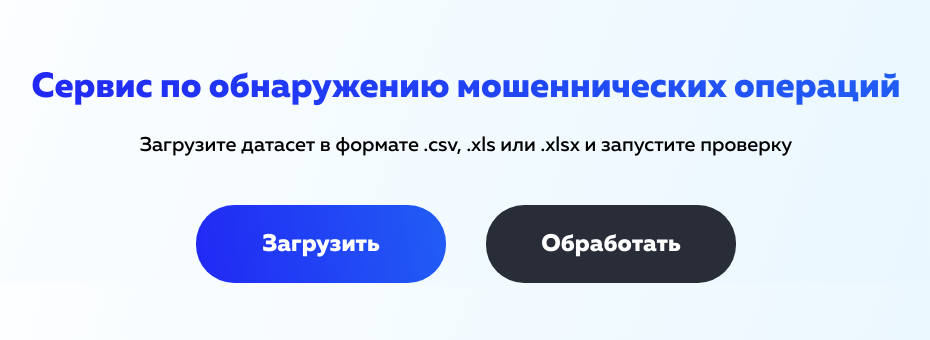
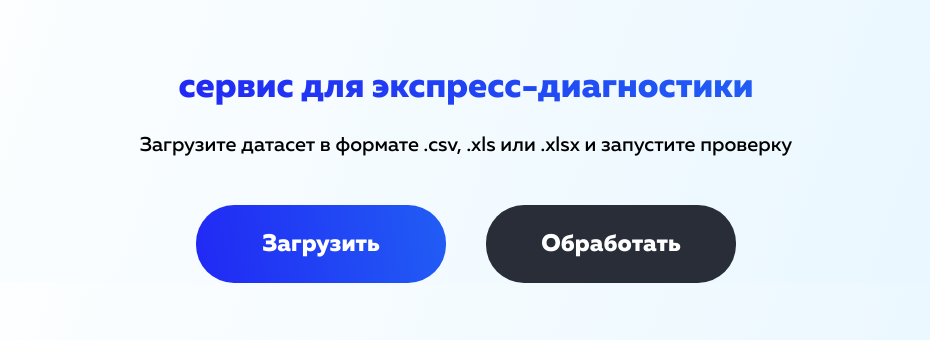
Before and after one commit to Qklex/DigitalBreakthrough2022, a Python web app: template templates/index.html in a window 1280 px wide. Shown: the part 80-420 px from the top of the page, without its empty margins (174-1104 px from the left). Run offline with Jinja, Linux system fonts and the light colour scheme; the template is opened without the code that fills it, so the values that code supplies are empty.

Commit message:
remove idea

```diff
--- a/templates/index.html
+++ b/templates/index.html
@@ -20,7 +20,7 @@
 
     <main class="container">
       <div class="text-content">
-        <h1 class="main-text">Сервис по обнаружению мошеннических операций</h1>
+        <h1 class="main-text">сервис для экспресс-диагностики</h1>
         <p class="content-text">Загрузите датасет в формате .csv, .xls или .xlsx и запустите проверку</p>
       </div>
 
```
Also changed, not shown: 1 other file.
